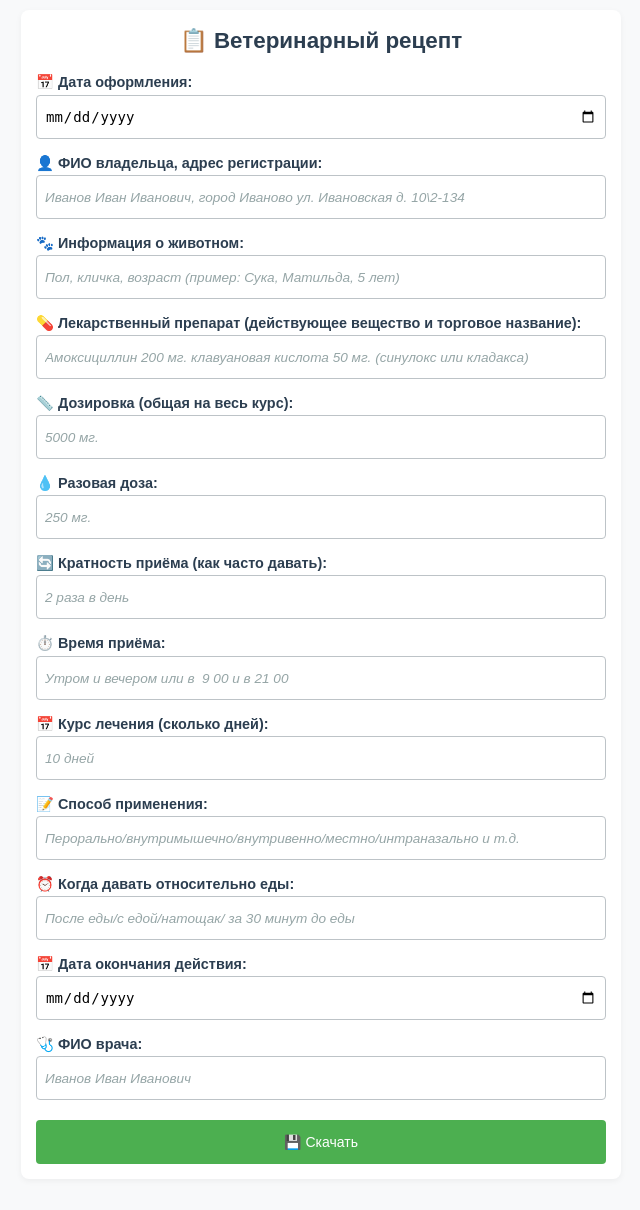
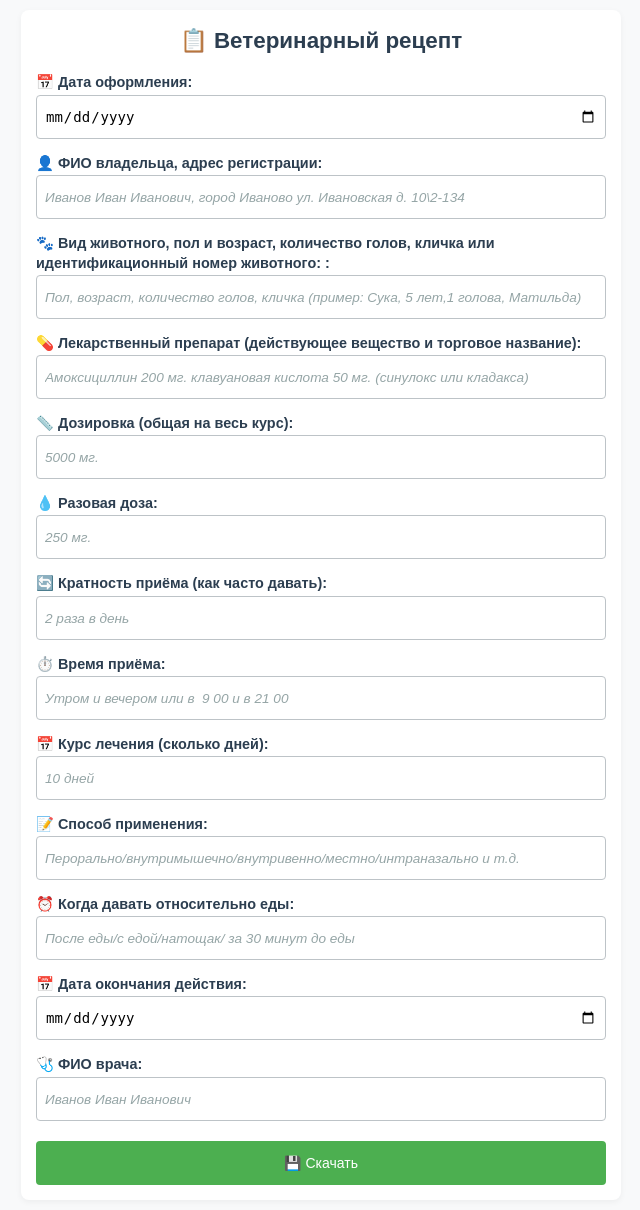
Before and after one commit to aibolitigr/VetReceptSite, a Flask app: page / in a window 1280 px wide. Shown: the whole page, without its empty margins (319-959 px from the left). Before the commit the page ends 1164 px from the top, so only its background shows below. Run offline with Flask 3, Linux system fonts and the light colour scheme.

Commit message:
правки формуляра

```diff
--- a/templates/form.html
+++ b/templates/form.html
@@ -196,10 +196,12 @@
                    placeholder="Иванов Иван Иванович, город Иваново ул. Ивановская д. 10\2-134" required
                    autocapitalize="words">
 
-            <label>🐾 Информация о животном:</label>
+            <label>🐾 Вид животного, пол и возраст, количество голов, кличка или
+                идентификационный номер животного:
+                :</label>
             <input type="text" name="pet_info"
                    value="{{ form_data.pet_info if form_data else '' }}"
-                   placeholder="Пол, кличка, возраст (пример: Сука, Матильда, 5 лет)" required>
+                   placeholder="Пол, возраст, количество голов, кличка (пример: Сука, 5 лет,1 голова, Матильда)" required>
 
             <label>💊 Лекарственный препарат (действующее вещество и торговое название):</label>
             <input type="text" name="medicine"
```
